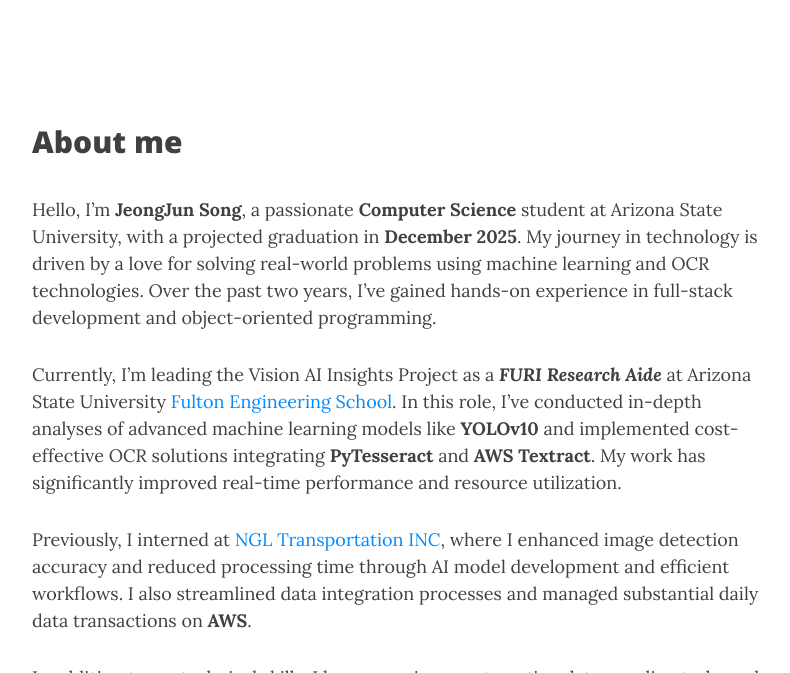
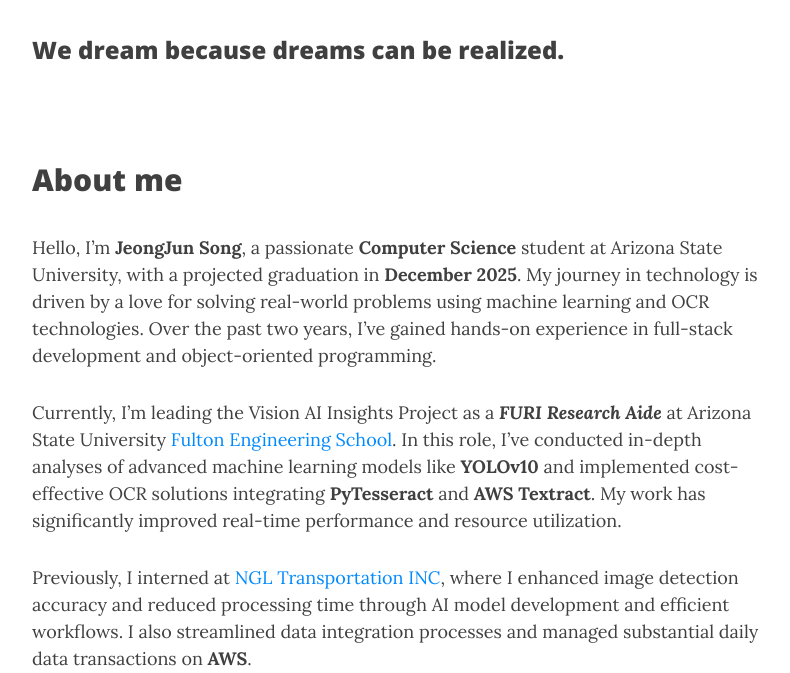
Before and after one commit to songjeongjun320/songjeongjun320.github.io, a Jekyll site: the page built from index.md, in a window 1280 px wide and 900 px high, scrolled down 490 px, cut to the strip 227-900 px from the top of the window. Shown: the whole strip, without its empty margins (243-1033 px from the left). Built offline with Jekyll 4.4.1, drawn with Linux system fonts in a browser that asks for light colours; nearby versions of some CDN libraries.

Commit message:
07/24/2024

```diff
--- a/index.md
+++ b/index.md
@@ -4,6 +4,8 @@
 subtitle: Machine Learning & Computer Vision
 cover-img: /assets/img/jun-wallpaper.jpg
 ---
+
+<h3>We dream because dreams can be realized.</h3>
 
 <br/>
 
```
